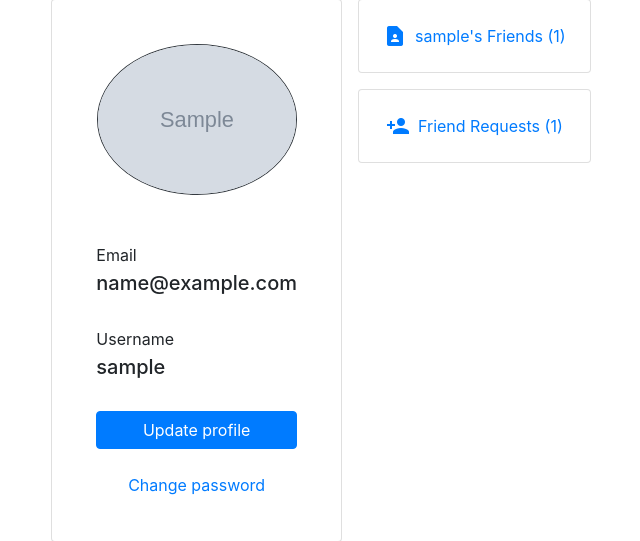
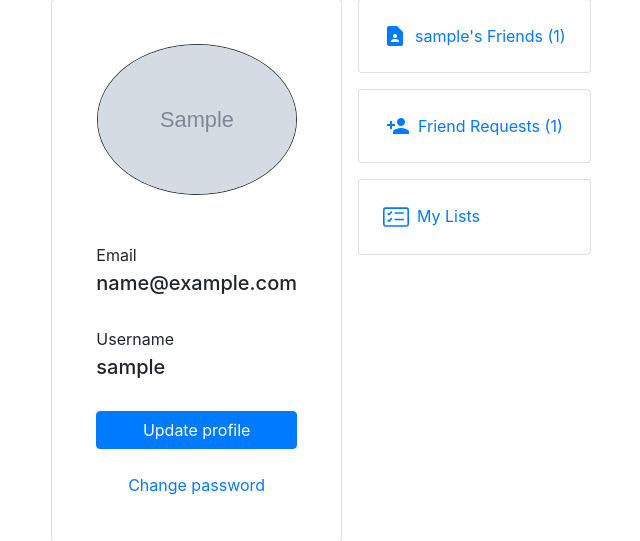
Before and after one commit to jake-bestland/django-todo-app, a Django app: a page that uses account/templates/account/account.html in a window 1280 px wide. Shown: the part 81-622 px from the top of the page, without its empty margins (319-959 px from the left). Run offline with Django 5.2, Linux system fonts and the light colour scheme; a user stored in the database is signed in; tables that the repository leaves empty hold one stand-in row (values such as "Sample post"); grey boxes marked "Sample" are stand-in pictures; some libraries are stand-ins or nearby versions.

Commit message:
Added link to checklist page on account template

```diff
--- a/account/templates/account/account.html
+++ b/account/templates/account/account.html
@@ -130,6 +130,19 @@
 				</div>
 			</div>
 			{% endif %}
+			<div class="card m-2 px-4 pb-4">
+				<div class="d-flex flex-column pt-4">
+					<a href="{% url 'checklist:index' %}">
+						<div class="d-flex flex-row gap-2 align-items-start justify-content-start">
+							<svg xmlns="http://www.w3.org/2000/svg" width="26" height="26" fill="currentColor" class="bi bi-card-checklist" viewBox="0 0 16 16">
+  								<path d="M14.5 3a.5.5 0 0 1 .5.5v9a.5.5 0 0 1-.5.5h-13a.5.5 0 0 1-.5-.5v-9a.5.5 0 0 1 .5-.5zm-13-1A1.5 1.5 0 0 0 0 3.5v9A1.5 1.5 0 0 0 1.5 14h13a1.5 1.5 0 0 0 1.5-1.5v-9A1.5 1.5 0 0 0 14.5 2z"/>
+  								<path d="M7 5.5a.5.5 0 0 1 .5-.5h5a.5.5 0 0 1 0 1h-5a.5.5 0 0 1-.5-.5m-1.496-.854a.5.5 0 0 1 0 .708l-1.5 1.5a.5.5 0 0 1-.708 0l-.5-.5a.5.5 0 1 1 .708-.708l.146.147 1.146-1.147a.5.5 0 0 1 .708 0M7 9.5a.5.5 0 0 1 .5-.5h5a.5.5 0 0 1 0 1h-5a.5.5 0 0 1-.5-.5m-1.496-.854a.5.5 0 0 1 0 .708l-1.5 1.5a.5.5 0 0 1-.708 0l-.5-.5a.5.5 0 0 1 .708-.708l.146.147 1.146-1.147a.5.5 0 0 1 .708 0"/>
+							</svg>
+							My Lists
+						</div>
+					</a>
+				</div>
+			</div>
 
 
 		</div>
```
